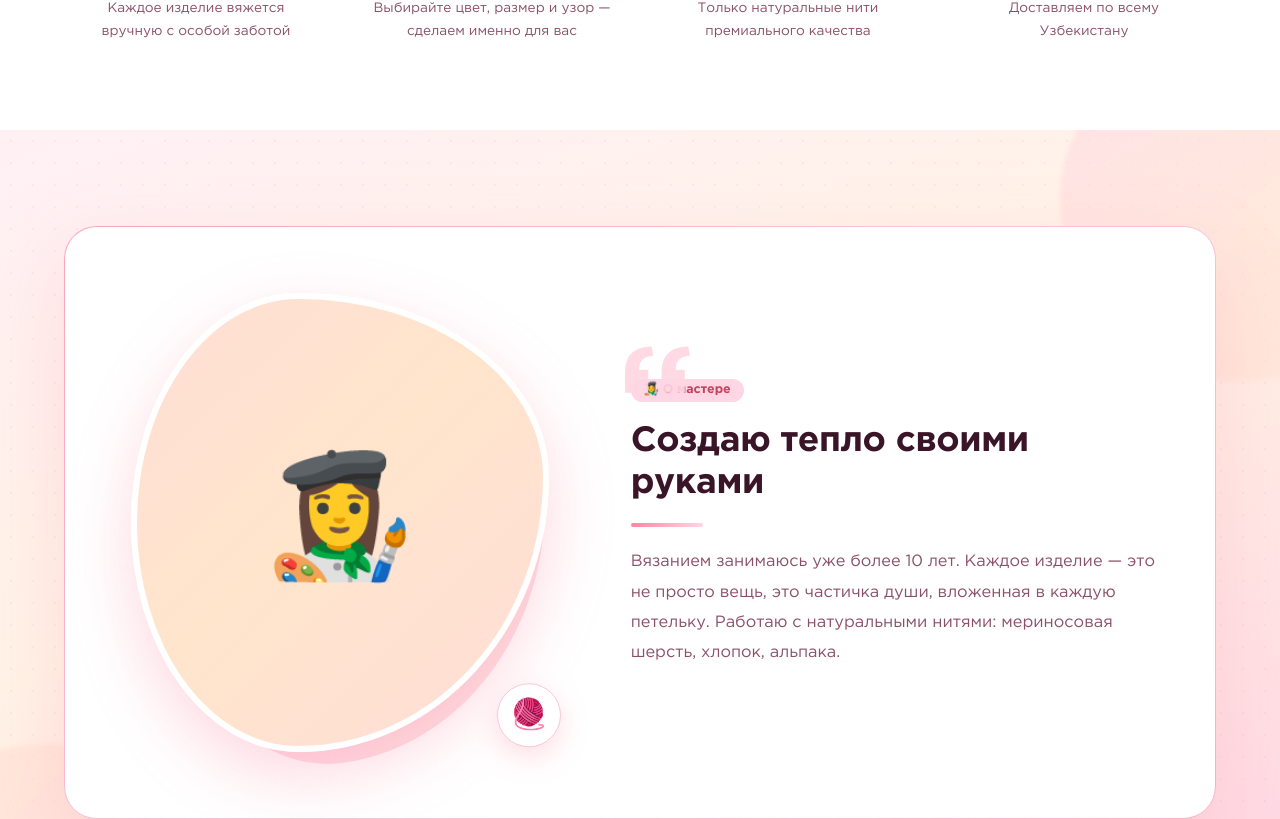
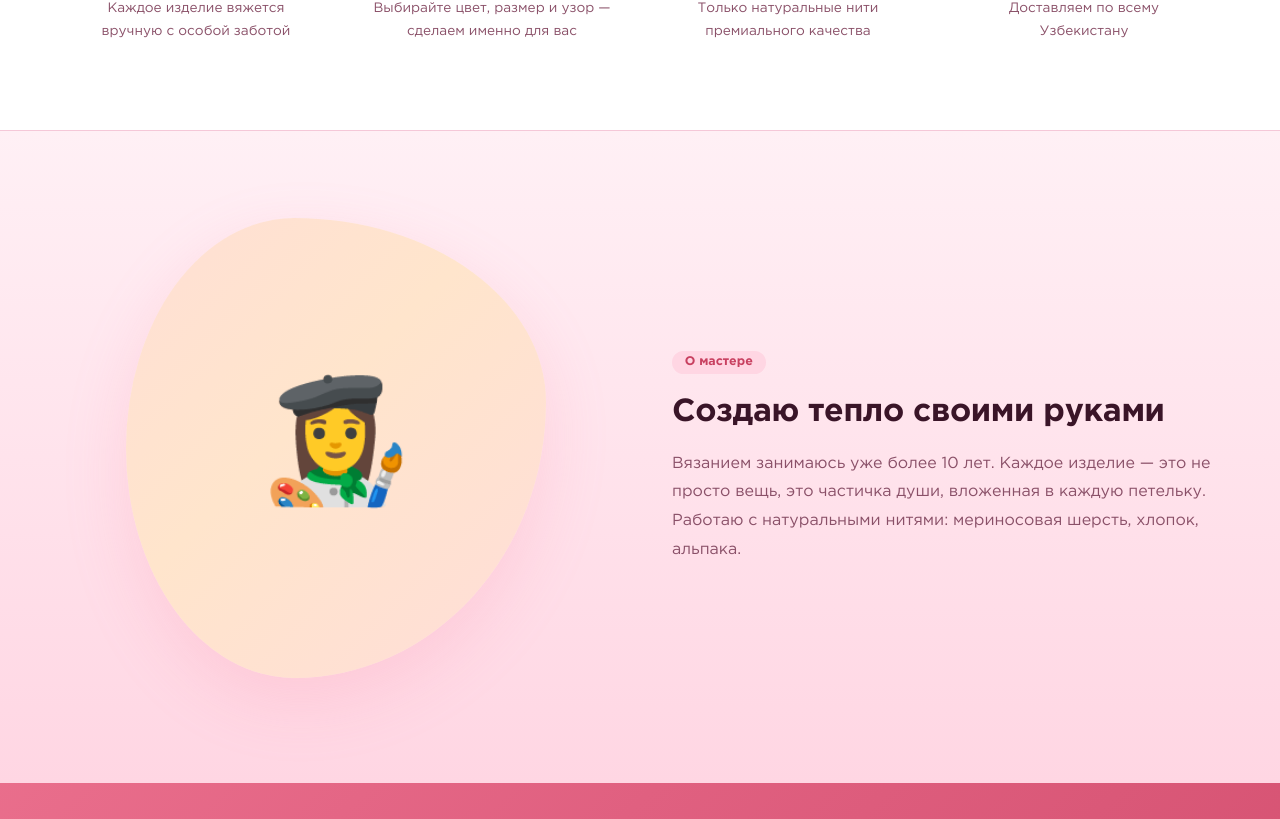
Before and after one commit to vd24914-dotcom/web-site-, a Next.js app: page / in a window 1280 px wide. Shown: the part 932-1751 px from the top of the page. Built offline with nearby package versions, Linux system fonts and the light colour scheme.

Commit message:
About block: back to the original layout, distinct soft-pink background to separate it from the block above
Co-Authored-By: Claude Fable 5.1 <noreply@anthropic.com>

```diff
--- a/src/app/globals.css
+++ b/src/app/globals.css
@@ -305,27 +305,3 @@ html.theme-transition *::after {
   .order-box { border-radius:24px 24px 0 0 !important; max-width:100% !important; margin:auto 0 0 !important; animation: orderSlide .35s cubic-bezier(.2,.8,.2,1); }
 }
 @keyframes orderSlide { from { transform:translateY(100%) } to { transform:none } }
-
-/* ── Блок «О мастере» ── */
-.about-section { position:relative; padding:96px 0; overflow:hidden; background:linear-gradient(160deg,var(--pink-mist) 0%,var(--cream) 45%,var(--pink-light) 100%); }
-.about-section::before { content:''; position:absolute; inset:0; background-image:radial-gradient(rgba(250,135,161,.16) 1.2px, transparent 1.2px); background-size:22px 22px; opacity:.7; pointer-events:none; }
-.about-blob { position:absolute; border-radius:60% 40% 50% 50% / 50% 50% 40% 60%; filter:blur(2px); opacity:.55; pointer-events:none; }
-.about-blob-1 { width:340px; height:340px; right:-120px; top:-80px; background:linear-gradient(135deg,var(--pink-light),var(--cream-dark)); }
-.about-blob-2 { width:260px; height:260px; left:-100px; bottom:-90px; background:linear-gradient(135deg,var(--cream-dark),var(--pink-light)); animation-delay:1.4s; }
-.about-card { position:relative; background:var(--white); border:1px solid var(--border); border-radius:32px; padding:48px; box-shadow:0 30px 80px rgba(250,135,161,.22), 0 2px 0 rgba(255,255,255,.6) inset; }
-.about-card::after { content:''; position:absolute; inset:-1px; border-radius:33px; padding:1px; background:linear-gradient(135deg,rgba(250,135,161,.55),rgba(255,214,227,.1),rgba(250,135,161,.35)); -webkit-mask:linear-gradient(#fff 0 0) content-box, linear-gradient(#fff 0 0); -webkit-mask-composite:xor; mask-composite:exclude; pointer-events:none; }
-.about-grid { display:grid; grid-template-columns:minmax(0,5fr) minmax(0,6fr); gap:56px; align-items:center; }
-.about-photo-wrap { position:relative; display:flex; justify-content:center; padding:18px; }
-.about-photo-back { position:absolute; inset:0; margin:auto; width:88%; height:92%; border-radius:40% 60% 60% 40% / 50% 40% 60% 50%; background:linear-gradient(135deg,var(--pink) 0%,var(--pink-light) 55%,var(--cream-dark) 100%); transform:rotate(-8deg) translate(10px,10px); opacity:.85; }
-.about-photo { position:relative; width:100%; max-width:420px; aspect-ratio:10/11; border-radius:40% 60% 60% 40% / 50% 40% 60% 50%; overflow:hidden; box-shadow:0 24px 64px rgba(250,135,161,.32); border:6px solid var(--white); }
-.about-photo-empty { display:flex; align-items:center; justify-content:center; font-size:120px; background:linear-gradient(135deg,var(--pink-light) 0%,var(--cream-dark) 50%,var(--pink-light) 100%); }
-.about-stitch { position:absolute; right:6px; bottom:14px; width:64px; height:64px; border-radius:50%; background:var(--white); border:1px solid var(--border); box-shadow:0 10px 28px rgba(250,135,161,.28); display:flex; align-items:center; justify-content:center; font-size:30px; animation:float 3.5s ease-in-out infinite; }
-.about-body { position:relative; padding-left:8px; }
-.about-quote { position:absolute; left:-6px; top:-42px; font-size:9rem; line-height:1; color:var(--pink-light); opacity:.9; pointer-events:none; user-select:none; }
-.about-title { position:relative; font-size:clamp(1.6rem,3vw,2.2rem); color:var(--text); margin:0 0 18px; line-height:1.22; }
-.about-divider { width:72px; height:4px; border-radius:4px; background:linear-gradient(90deg,var(--pink),var(--pink-light)); margin:0 0 20px; }
-.about-text { position:relative; color:var(--text-sub); line-height:1.85; font-size:1.02rem; margin:0; }
-[data-theme="dark"] .about-section::before { background-image:radial-gradient(rgba(255,149,173,.12) 1.2px, transparent 1.2px); }
-[data-theme="dark"] .about-card { box-shadow:0 30px 80px rgba(0,0,0,.45); }
-@media (max-width:900px) { .about-grid { grid-template-columns:1fr; gap:36px; } .about-card { padding:32px 22px; border-radius:24px; } .about-quote { top:-30px; font-size:7rem; } }
-@media (max-width:480px) { .about-section { padding:64px 0; } .about-photo { max-width:300px; } }
--- a/src/app/page.tsx
+++ b/src/app/page.tsx
@@ -269,38 +269,28 @@ export default async function HomePage() {
         )}
 
         {/* ABOUT */}
-        <section id="about" className="about-section">
-          {/* декоративные пятна на фоне */}
-          <div aria-hidden="true" className="about-blob about-blob-1 animate-float" />
-          <div aria-hidden="true" className="about-blob about-blob-2 animate-float" />
-          <div className="container">
-            <ScrollReveal>
-              <div className="about-card">
-                <div className="about-grid">
-                  <div className="about-photo-wrap">
-                    <div aria-hidden="true" className="about-photo-back gradient-flow" />
-                    {settings.about_image ? (
-                      <div className="about-photo">
-                        <img src={settings.about_image} alt="О мастере" style={{ width: '100%', height: '100%', objectFit: 'cover' }} />
-                      </div>
-                    ) : (
-                      <div className="about-photo about-photo-empty gradient-flow">
-                        {s('about_icon')}
-                      </div>
-                    )}
-                    <div aria-hidden="true" className="about-stitch">🧶</div>
+        <section id="about" style={{ padding: '96px 0', background: 'linear-gradient(180deg, var(--pink-mist) 0%, var(--pink-light) 100%)', borderTop: '1px solid var(--border)', position: 'relative' }}>
+          <div className="container" style={{ display: 'grid', gridTemplateColumns: '1fr 1fr', gap: 64, alignItems: 'center' }}>
+            <ScrollReveal direction="left">
+              <div style={{ display: 'flex', justifyContent: 'center' }}>
+                {settings.about_image ? (
+                  <div className="about-art" style={{ width: 460, height: 500, borderRadius: '40% 60% 60% 40% / 50% 40% 60% 50%', overflow: 'hidden', boxShadow: '0 24px 64px rgba(250,135,161,.22)' }}>
+                    <img src={settings.about_image} alt="О мастере" style={{ width: '100%', height: '100%', objectFit: 'cover' }} />
                   </div>
-                  <div className="about-body">
-                    <span aria-hidden="true" className="about-quote font-display">“</span>
-                    <span className="badge badge-rose" style={{ marginBottom: 18 }}>👩‍🎨 О мастере</span>
-                    <h2 className="font-display about-title">{s('about_title')}</h2>
-                    <div className="about-divider" />
-                    <p className="about-text">{s('about_text')}</p>
+                ) : (
+                  <div className="about-art gradient-flow" style={{ width: 420, height: 460, background: 'linear-gradient(135deg,var(--pink-light) 0%,var(--cream-dark) 50%,var(--pink-light) 100%)', borderRadius: '40% 60% 60% 40% / 50% 40% 60% 50%', display: 'flex', alignItems: 'center', justifyContent: 'center', fontSize: 120, boxShadow: '0 24px 64px rgba(250,135,161,.2)' }}>
+                    {s('about_icon')}
                   </div>
-                </div>
+                )}
               </div>
             </ScrollReveal>
+            <ScrollReveal direction="right">
+              <span className="badge badge-rose" style={{ marginBottom: 18 }}>О мастере</span>
+              <h2 className="font-display" style={{ fontSize: '2rem', color: 'var(--text)', marginBottom: 18, lineHeight: 1.25 }}>{s('about_title')}</h2>
+              <p style={{ color: 'var(--text-sub)', lineHeight: 1.8, fontSize: '1rem' }}>{s('about_text')}</p>
+            </ScrollReveal>
           </div>
+          <style>{`@media(max-width:768px){section#about div[style*="grid-template-columns"]{grid-template-columns:1fr!important}}`}</style>
         </section>
 
         {/* CTA */}
```
